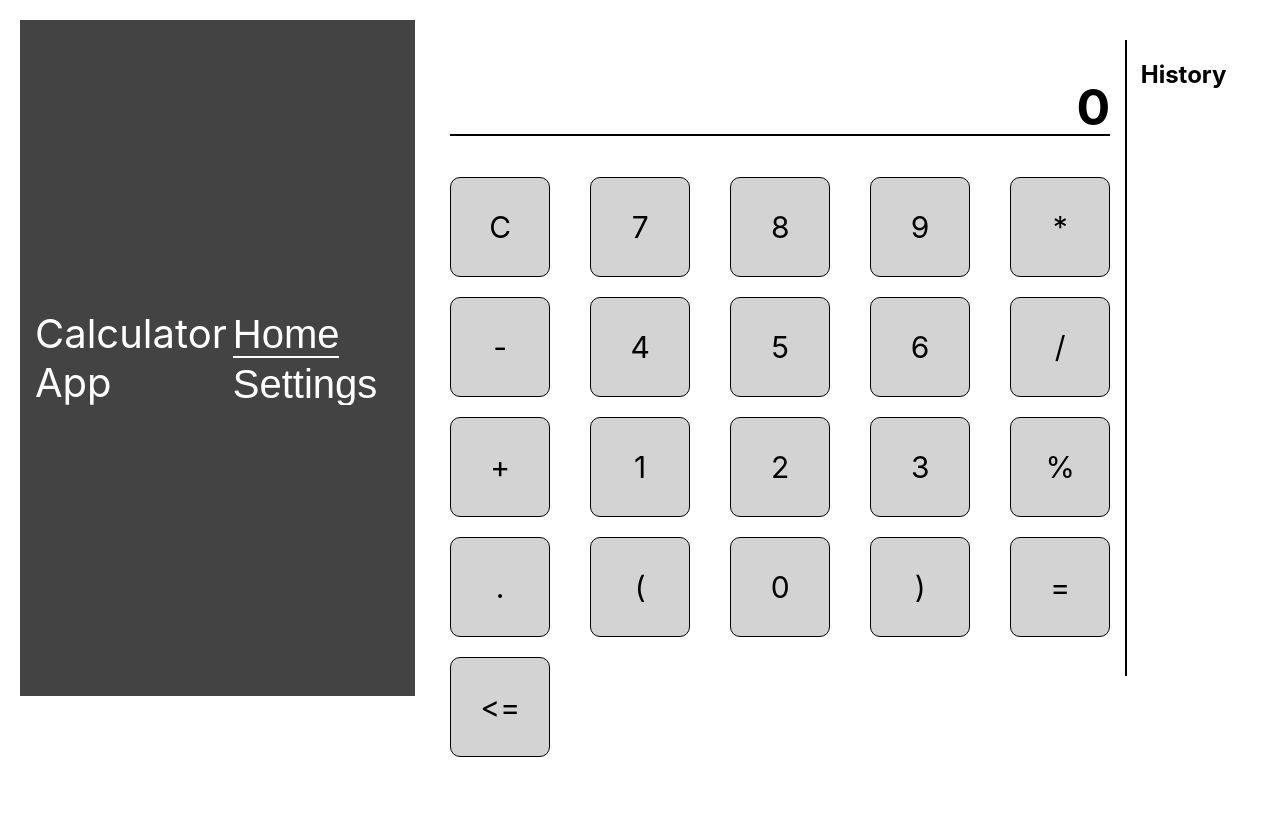
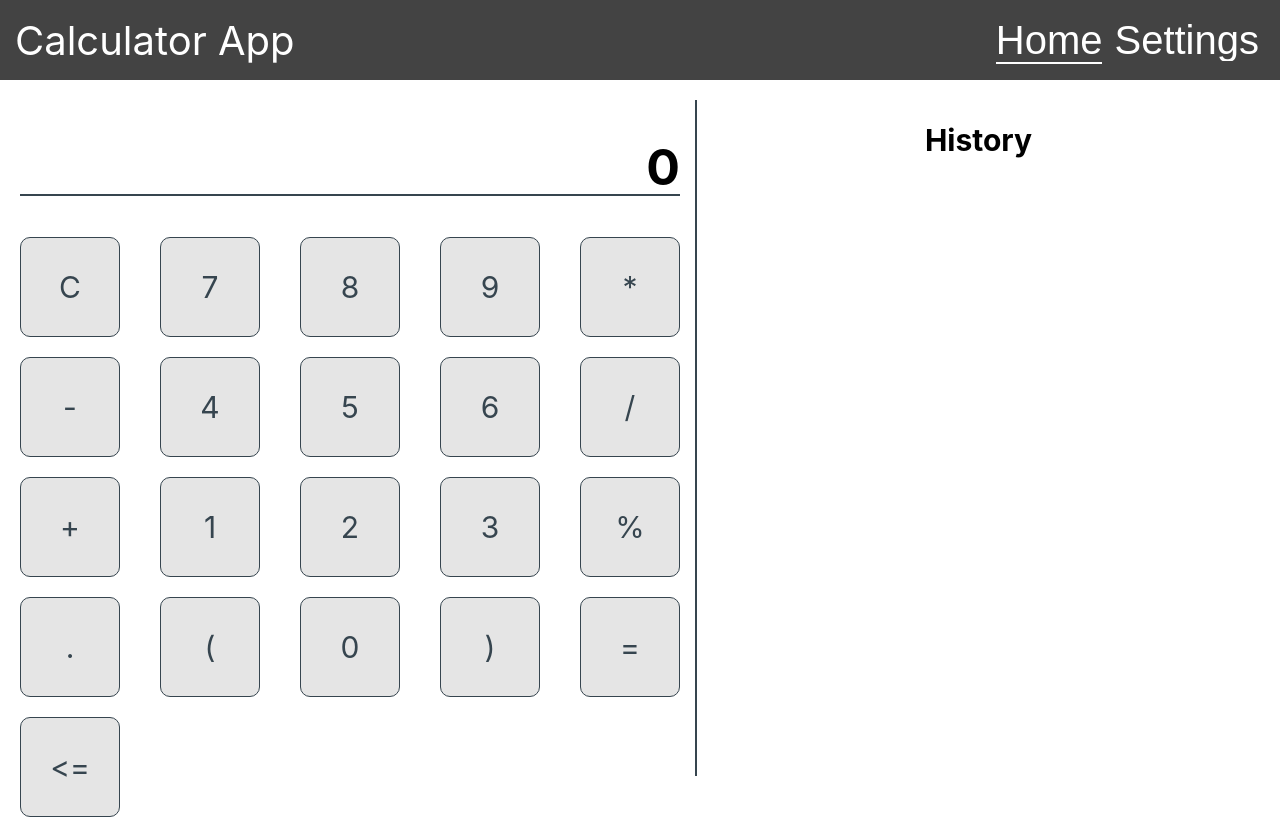
Before and after one commit to VladimirParmon/calculator, a React (Create React App) app: page /main in a window 1280 px wide. Built offline with nearby package versions, Linux system fonts and the light colour scheme.

Commit message:
add theme change

```diff
--- a/src/App.tsx
+++ b/src/App.tsx
@@ -1,24 +1,39 @@
-import { PageLayout } from 'layouts';
 import Header from 'components/header';
 import { BrowserRouter, Routes, Route, Navigate } from 'react-router-dom';
-import { RouterPaths } from 'constants/constants';
+import { darkTheme, lightTheme, RouterPaths, Themes } from 'constants/constants';
 import { MainPage } from 'pages/mainPage';
 import { SettingsPage } from 'pages/settingsPage';
 import { Page404 } from 'pages/page404';
+import { useState } from 'react';
+import { ThemeProvider } from 'styled-components';
 
 function App() {
+  const [currentTheme, setCurrentTheme] = useState(Themes.LIGHT);
+
+  function getTheme() {
+    switch (currentTheme) {
+      case Themes.LIGHT:
+        return lightTheme;
+      case Themes.DARK:
+        return darkTheme;
+    }
+  }
+
   return (
-    <PageLayout>
-      <BrowserRouter>
+    <BrowserRouter>
+      <ThemeProvider theme={getTheme()}>
         <Header />
         <Routes>
           <Route path="/" element={<Navigate replace to={RouterPaths.MAIN} />} />
           <Route path={RouterPaths.MAIN} element={<MainPage />} />
-          <Route path={RouterPaths.SETTINGS} element={<SettingsPage />} />
+          <Route
+            path={RouterPaths.SETTINGS}
+            element={<SettingsPage setTheme={setCurrentTheme} />}
+          />
           <Route path={RouterPaths.WILDCARD} element={<Page404 />} />
         </Routes>
-      </BrowserRouter>
-    </PageLayout>
+      </ThemeProvider>
+    </BrowserRouter>
   );
 }
 
--- a/src/components/display.tsx
+++ b/src/components/display.tsx
@@ -4,12 +4,13 @@ const StyledHeading = styled.h2`
   font-size: 50px;
   line-height: 50px;
   text-align: right;
+  color: ${(props) => props.theme.fontColor};
   &:after {
     content: '';
     height: 2px;
     display: block;
     margin-top: 2px;
-    background-color: black;
+    background-color: ${(props) => props.theme.accent};
     text-decoration: underline;
   }
 `;
--- a/src/components/history.tsx
+++ b/src/components/history.tsx
@@ -3,6 +3,9 @@ import styled from 'styled-components';
 
 const StyledHistoryHeading = styled.h2`
   text-align: center;
+  font-size: 30px;
+  line-height: 30px;
+  color: ${(props) => props.theme.fontColor};
 `;
 
 const StyledHistoryContainer = styled.div`
@@ -11,13 +14,14 @@ const StyledHistoryContainer = styled.div`
   display: flex;
   flex-direction: column;
   overflow-y: auto;
-  border-left: 2px solid black;
+  border-left: 2px solid ${(props) => props.theme.accent};
 `;
 
 const StyledHistorySpan = styled.span`
   margin-left: 50px;
   padding: 10px;
   font-size: 30px;
+  color: ${(props) => props.theme.fontColor};
 `;
 
 export function HistoryComponent() {
--- a/src/components/numpadButton.tsx
+++ b/src/components/numpadButton.tsx
@@ -6,16 +6,24 @@ const StyledNumpadButton = styled.div`
   display: flex;
   justify-content: center;
   align-items: center;
-  background-color: lightgrey;
+  background-color: ${(props) => props.theme.secondary};
   border-radius: 10%;
-  border: 1px solid black;
+  border: 1px solid ${(props) => props.theme.accent};
+  color: ${(props) => props.theme.accent};
   cursor: pointer;
+  &:hover {
+    filter: brightness(70%);
+  }
+`;
+
+const ButtonSpan = styled.span`
+  user-select: none;
 `;
 
 export function NumpadButtonComponent(props: { label: string; handleClick: any }) {
   return (
     <StyledNumpadButton style={{ fontSize: '30px' }} onClick={() => props.handleClick(props.label)}>
-      <span>{props.label}</span>
+      <ButtonSpan>{props.label}</ButtonSpan>
     </StyledNumpadButton>
   );
 }
--- a/src/constants/constants.ts
+++ b/src/constants/constants.ts
@@ -8,3 +8,17 @@ export enum Themes {
   LIGHT = 'Light theme',
   DARK = 'Dark theme'
 }
+
+export const lightTheme = {
+  primary: '#ffffff',
+  secondary: '#e5e5e5',
+  accent: '#36454F',
+  fontColor: '#000000'
+};
+
+export const darkTheme = {
+  primary: '#808080',
+  secondary: '#d3d3d3',
+  accent: '#36454F',
+  fontColor: '#ffffff'
+};
--- a/src/layouts/index.js
+++ b/src/layouts/index.js
@@ -7,4 +7,5 @@ export const PageLayout = styled.div`
   display: flex;
   padding: 20px;
   gap: 15px;
+  background-color: ${(props) => props.theme.primary};
 `;
--- a/src/pages/settingsPage.tsx
+++ b/src/pages/settingsPage.tsx
@@ -10,21 +10,26 @@ const SettingsContainer = styled.div`
   padding: 50px;
   display: flex;
   flex-direction: column;
+  background-color: ${(props) => props.theme.primary};
 `;
 
 const SettingsStyledButton = styled.button`
-  background-color: lightgrey;
-  border: 1px solid black;
+  background-color: ${(props) => props.theme.secondary};
+  border: 1px solid ${(props) => props.theme.accent};
+  color: ${(props) => props.theme.accent};
   cursor: pointer;
   overflow: hidden;
   outline: none;
-  color: black;
   line-height: 20px;
   font-size: 20px;
   border-radius: 6px;
   width: 250px;
   padding: 20px;
   text-align: left;
+`;
+
+const SettingsStyledHeading = styled.h1`
+  color: ${(props) => props.theme.fontColor};
 `;
 
 const DropDownContainer = styled.div`
@@ -36,12 +41,18 @@ const DropDownHeader = styled.div`
   padding: 20px;
   line-height: 20px;
   font-size: 20px;
-  background-color: white;
-  border: 1px solid black;
+  background-color: ${(props) => props.theme.primary};
+  border: 1px solid ${(props) => props.theme.accent};
+  color: ${(props) => props.theme.fontColor};
   border-radius: 6px;
   display: flex;
   justify-content: space-between;
   align-items: center;
+  cursor: pointer;
+
+  span {
+    user-select: none;
+  }
 `;
 
 const DropDownListContainer = styled.div``;
@@ -49,13 +60,13 @@ const DropDownListContainer = styled.div``;
 const DropDownList = styled.ul`
   padding: 0;
   margin: 0 0 15px 0;
-  background: #ffffff;
-  border: 2px solid #e5e5e5;
-  color: black;
+  background-color: ${(props) => props.theme.primary};
+  border: 2px solid ${(props) => props.theme.accent};
+  color: ${(props) => props.theme.fontColor};
   font-size: 1.3rem;
   border-radius: 6px;
   & li:not(:last-of-type) {
-    border-bottom: 1px solid #e5e5e5;
+    border-bottom: 1px solid ${(props) => props.theme.accent};
   }
 `;
 
@@ -78,7 +89,7 @@ const Icon = styled.span`
 
 const options = [Themes.LIGHT, Themes.DARK];
 
-export function SettingsPage(props: any) {
+export function SettingsPage(props: { setTheme: React.Dispatch<React.SetStateAction<Themes>> }) {
   const [isOpen, setIsOpen] = useState(false);
   const [selectedOption, setSelectedOption] = useState(Themes.LIGHT);
   const dispatch = useAppDispatch();
@@ -88,7 +99,7 @@ export function SettingsPage(props: any) {
   const onOptionClicked = (value: Themes) => () => {
     setSelectedOption(value);
     setIsOpen(false);
-    //TODO send to parent
+    props.setTheme(value);
   };
 
   const clear = () => () => {
@@ -98,7 +109,7 @@ export function SettingsPage(props: any) {
 
   return (
     <SettingsContainer>
-      <h1>Settings page</h1>
+      <SettingsStyledHeading>Settings page</SettingsStyledHeading>
       <DropDownContainer>
         <DropDownHeader onClick={toggling}>
           <span>{selectedOption}</span>
```
